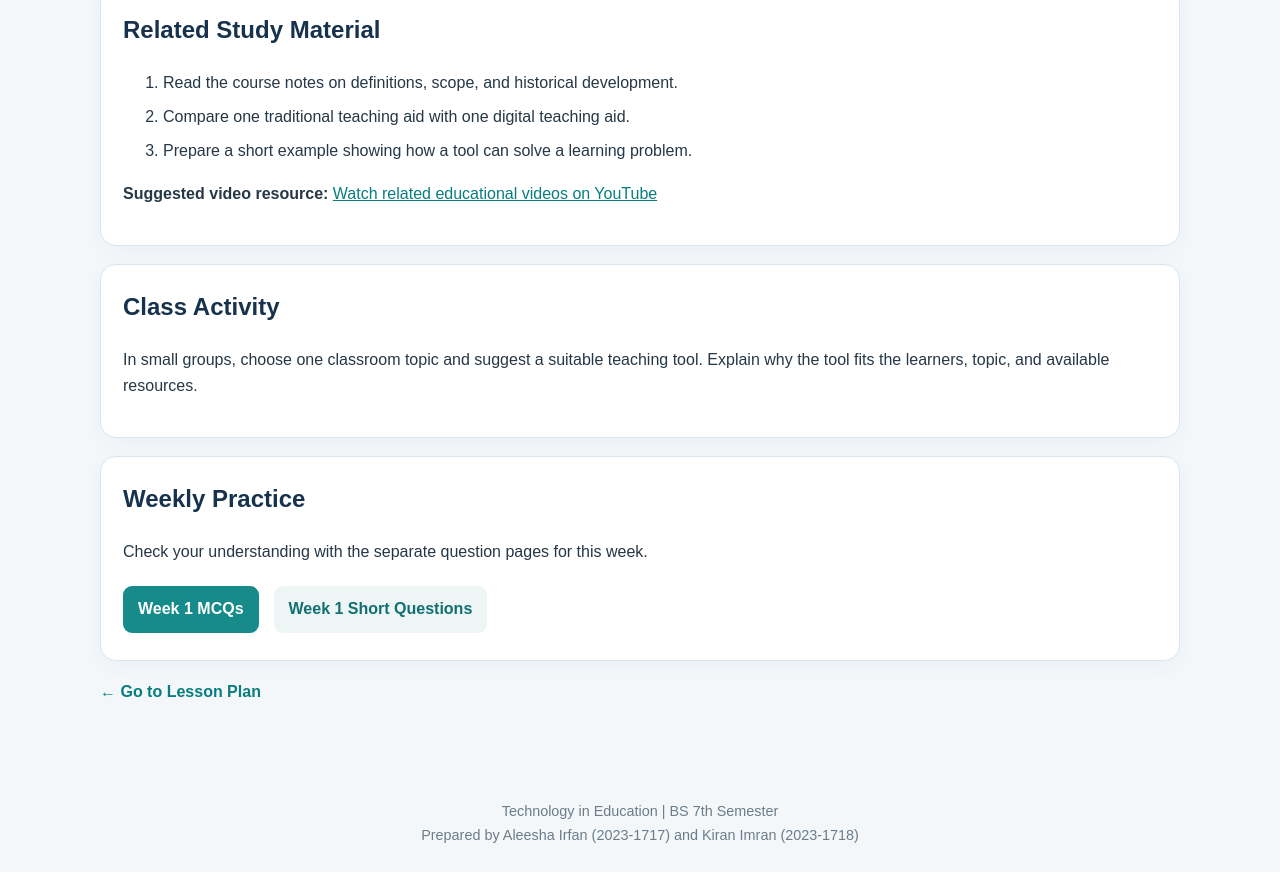
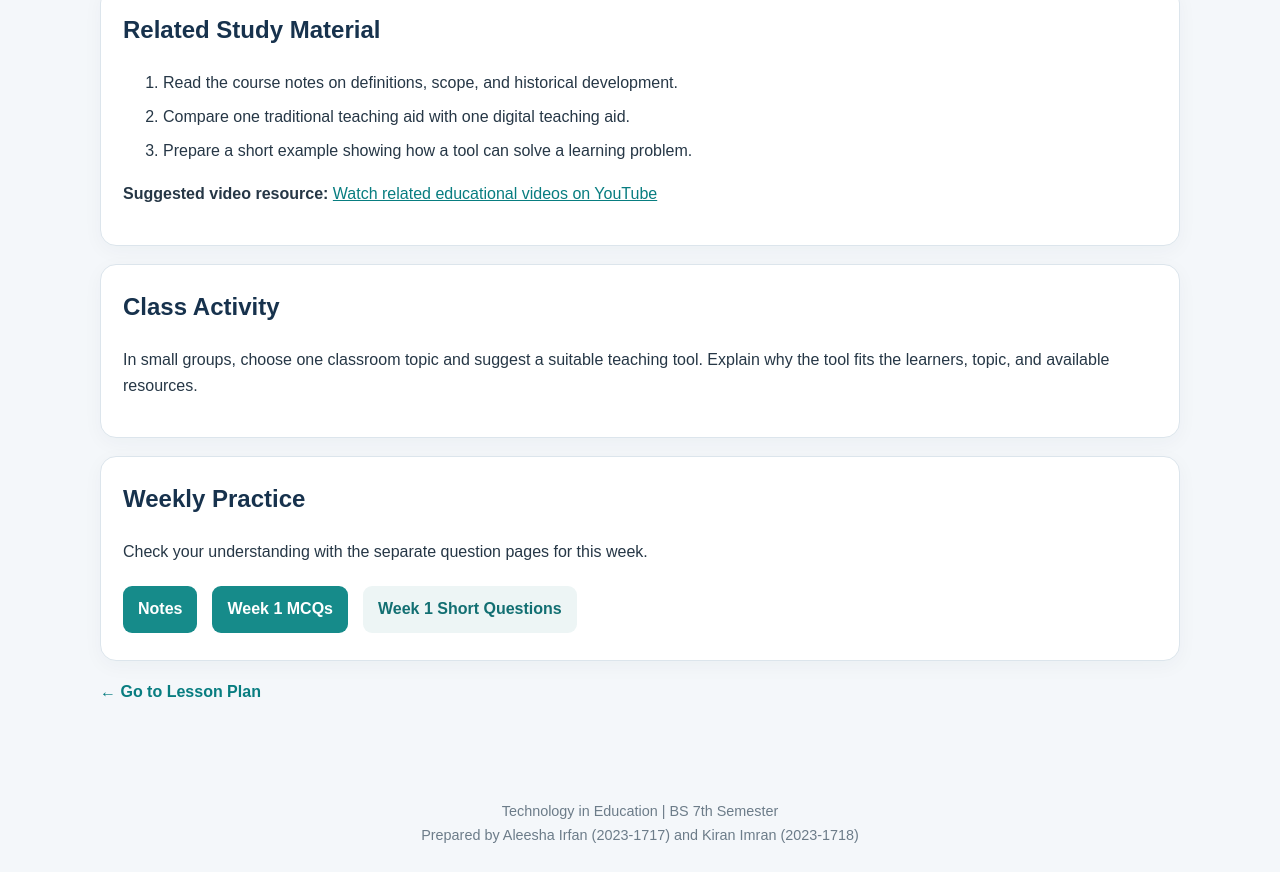
Before and after one commit to kiranimran367/educational-technology-hub, a plain HTML site: page week1.html in a window 1280 px wide. Shown: the part 1922-2794 px from the top of the page. Drawn offline with Linux system fonts and the light colour scheme.

Commit message:
Update week1.html

```diff
--- a/week1.html
+++ b/week1.html
@@ -12,5 +12,5 @@
 <p><strong>Suggested video resource:</strong> <a href="https://www.youtube.com/results?search_query=introduction+to+educational+technology" target="_blank" rel="noopener">Watch related educational videos on YouTube</a></p></section>
 <section class="card"><h2>Class Activity</h2><p>In small groups, choose one classroom topic and suggest a suitable teaching tool. Explain why the tool fits the learners, topic, and available resources.</p></section>
 <section class="card"><h2>Weekly Practice</h2><p>Check your understanding with the separate question pages for this week.</p>
-<div class="links"><a class="btn" href="mcq1.html">Week 1 MCQs</a><a class="btn alt" href="short1.html">Week 1 Short Questions</a></div></section>
+<div class="links"><a class="btn" href="notes1.html">Notes</a><a class="btn" href="mcq1.html">Week 1 MCQs</a><a class="btn alt" href="short1.html">Week 1 Short Questions</a></div></section>
 <a class="back" href="index.html">← Go to Lesson Plan</a></main><footer>Technology in Education | BS 7th Semester<br>Prepared by Aleesha Irfan (2023-1717) and Kiran Imran (2023-1718)</footer></body></html>
```
